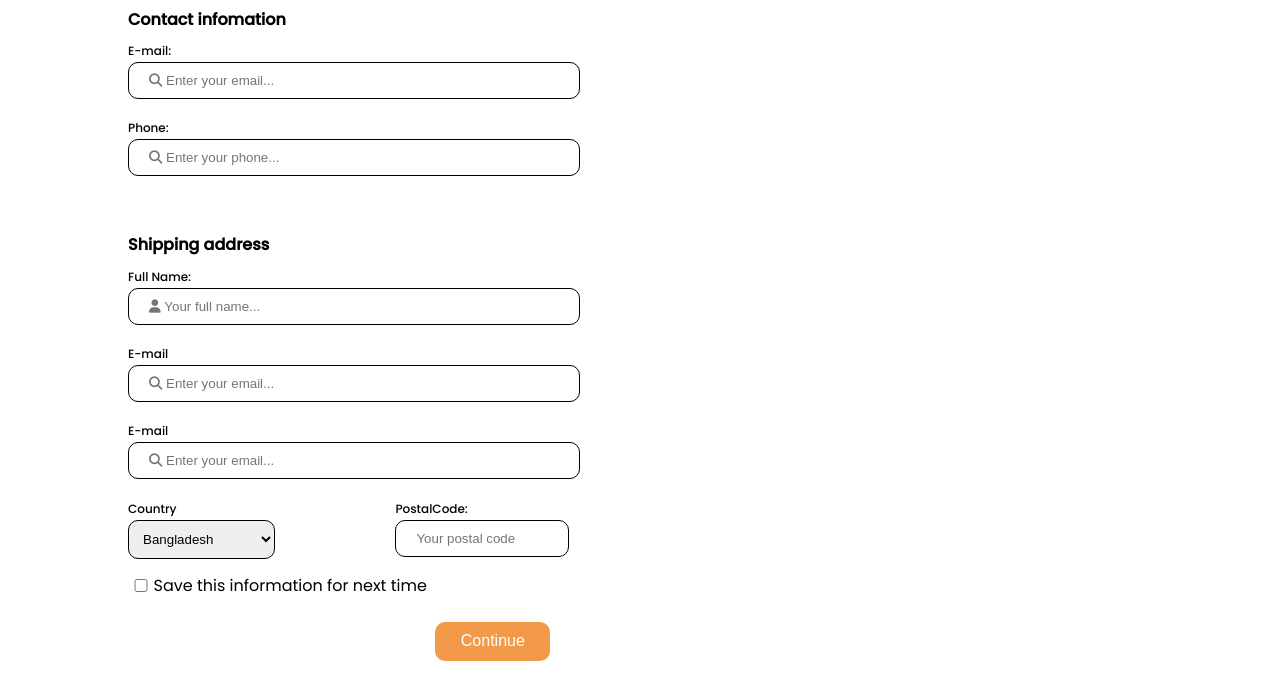
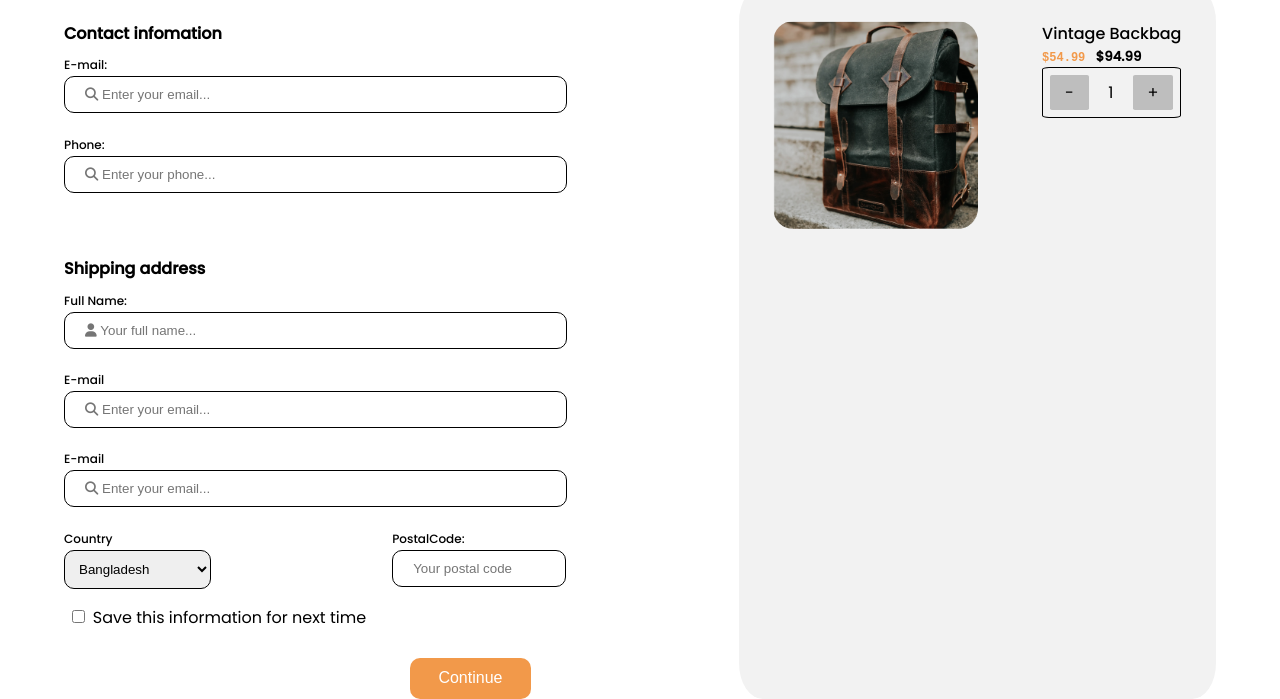
Before and after one commit to sakibhossainwd/checkout-page-master-dev-cg, a plain HTML site: page index.html in a window 1280 px wide. Shown: the part 166-865 px from the top of the page. Before the commit the page ends 827 px from the top, so only its background shows below. Drawn offline with Linux system fonts and the light colour scheme.

Commit message:
bag added

```diff
--- a/index.html
+++ b/index.html
@@ -15,7 +15,7 @@
     <header>
         <h1>Checkout</h1>
     </header>
-    <main>
+    <main class="checkout-container">
         <section class="checkout">
             <div class="contact">
                 <h4>Contact infomation</h4>
@@ -63,7 +63,32 @@
         </section>
 
         <section class="products">
-
+            <div class="product-list">
+                <div class="bag">
+                    <div class="img">
+                        <img src="./img/photo1.png" alt="">
+                    </div>
+                    <div class="bag-quantity">
+                        <div class="product-name">
+                            <h4>Vintage Backbag</h4>
+                            <h5><samp>$54.99</samp> $94.99</h5>
+                        </div>
+                        <div class="bag-count">
+                            <div class="count-box">
+                                <div class="minus">
+                                    <p>-</p>
+                                </div>
+                                <div class="quantity">
+                                    <p>1</p>
+                                </div>
+                                <div class="plus">
+                                    <p>+</p>
+                                </div>
+                            </div>
+                        </div>
+                    </div>
+                </div>
+            </div>
         </section>
     </main>
 
--- a/style.css
+++ b/style.css
@@ -3,13 +3,17 @@
     padding: 0%;
 }
 body{
-    width: 80%;
-    max-width: 1100px;
+    width: 90%;
+    max-width: 1200px;
     margin: auto;
     font-family: 'Poppins', sans-serif;
 }
 header{
     margin-top: 8%;
+}
+.checkout-container{
+    display: flex;
+    justify-content: space-between;
 }
 .checkout{
     margin-top: 3%;
@@ -70,9 +74,60 @@ label{
     margin-top: 3%;
 }
 
+/* product */
+.products{
+    background-color: #f2f2f2;
+    padding: 3% 3%;
+    border-radius: 5%;
+}
+.bag{
+    display: flex;
+    gap: 10%;
+}
+.img img{
+    width: 90%;
+    border-radius: 10%;
+}
+/* .bag-quantity{
+
+} */
+.product-name h4{
+    font-size: 2vh;
+    font-weight: 500;
+    text-wrap: nowrap;
+}
+.product-name h5 samp{
+    font-size: 1.5vh;
+    font-weight: 700;
+    margin-right: 5%;
+    color: #f2994a;
+}
+.bag-count{
+    border: 1px solid black;
+    padding: 5%;
+    border-radius: 5%;
+}
+.count-box{
+    display: flex;
+    align-items: center;
+    justify-content: space-between;
+}
+.minus, .plus{
+    background-color: #bebebe;
+    padding: 5px 15px;
+    font-size: 2vh;
+    border-radius: 5%;
+}
+.quantity p{
+    font-size: 2vh;
+}
 
 
 @media only screen and (max-width: 576px){
+    .checkout-container{
+        display: flex;
+        flex-direction: column-reverse;
+    }
     .checkout{
         width: 100%;
     }
```
